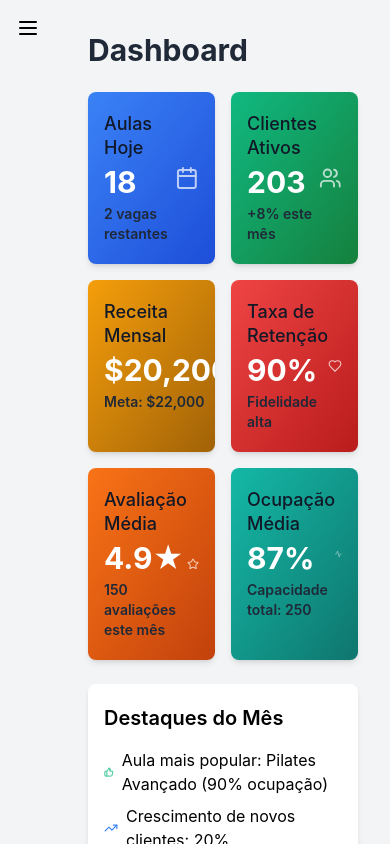
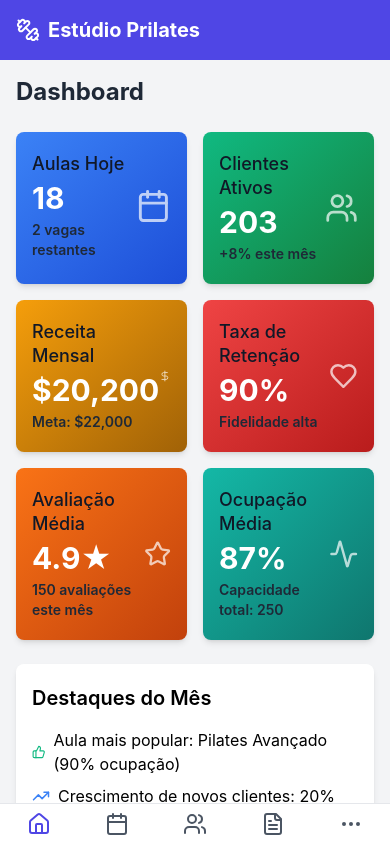
Before and after one commit to TamLeal/pilates-app, a React (Vite) app: page / in a window 390 px wide. Built offline with nearby package versions, Linux system fonts and the light colour scheme.

Commit message:
menu bottom page - test

```diff
--- a/src/App.jsx
+++ b/src/App.jsx
@@ -11,19 +11,20 @@ import {
   DollarSign,
   FileText,
   PlusCircle,
-  Dumbbell, // Ícone de haltere substituto
-  Menu, // Ícone de menu hambúrguer
+  Dumbbell,
+  Home,
+  MoreHorizontal,
 } from 'lucide-react';
 
 const PilatesStudioDashboard = () => {
   const [activeTab, setActiveTab] = useState('dashboard');
-  const [sidebarOpen, setSidebarOpen] = useState(false);
+  const [showMoreOptions, setShowMoreOptions] = useState(false);
 
   const renderContent = () => {
     switch (activeTab) {
       case 'dashboard':
         return <Dashboard />;
-      case 'agendamento': // A lógica interna ainda usa "agendamento"
+      case 'agendamento':
         return <Agendamento />;
       case 'clientes':
         return <Clientes />;
@@ -40,28 +41,20 @@ const PilatesStudioDashboard = () => {
 
   const handleNavButtonClick = (tab) => {
     setActiveTab(tab);
-    setSidebarOpen(false); // Fecha a sidebar após a seleção
+    setShowMoreOptions(false);
   };
 
   return (
     <div className="flex h-screen bg-gray-100">
-      {/* Menu de Hambúrguer */}
-      <div className="md:hidden p-4">
-        <Menu size={24} onClick={() => setSidebarOpen(!sidebarOpen)} />
-      </div>
-
-      <div
-        className={`fixed md:relative z-30 top-0 left-0 h-full w-64 bg-indigo-600 text-white transition-transform transform ${
-          sidebarOpen ? 'translate-x-0' : '-translate-x-full'
-        } md:translate-x-0`}
-      >
+      {/* Sidebar (apenas desktop) */}
+      <div className="hidden md:block fixed md:relative z-30 top-0 left-0 h-full w-64 bg-indigo-600 text-white">
         <div className="p-4 flex items-center">
-          <Dumbbell size={24} className="mr-2" /> {/* Ícone de haltere substituto */}
-          <h1 className="text-2xl font-bold">Estúdio Prilates</h1> {/* Nome atualizado */}
+          <Dumbbell size={24} className="mr-2" />
+          <h1 className="text-2xl font-bold">Estúdio Prilates</h1>
         </div>
         <nav className="mt-8">
           <NavButton
-            icon={<Calendar size={20} />}
+            icon={<Home size={20} />}
             label="Dashboard"
             tab="dashboard"
             activeTab={activeTab}
@@ -69,8 +62,8 @@ const PilatesStudioDashboard = () => {
           />
           <NavButton
             icon={<Calendar size={20} />}
-            label="Agenda" // Nome da aba atualizado
-            tab="agendamento" // A lógica interna ainda usa "agendamento"
+            label="Agenda"
+            tab="agendamento"
             activeTab={activeTab}
             handleClick={handleNavButtonClick}
           />
@@ -106,13 +99,53 @@ const PilatesStudioDashboard = () => {
       </div>
 
       {/* Conteúdo Principal */}
-      <div className="flex-1 overflow-y-auto">
-        <main className="p-8">
-          <h2 className="text-3xl font-bold text-gray-800 mb-6">
+      <div className="flex-1 flex flex-col overflow-hidden">
+        {/* Cabeçalho (apenas mobile) */}
+        <header className="md:hidden bg-indigo-600 text-white p-4 flex items-center">
+          <Dumbbell size={24} className="mr-2" />
+          <h1 className="text-xl font-bold">Estúdio Prilates</h1>
+        </header>
+
+        <main className="flex-1 overflow-y-auto p-4 md:p-8 pb-20 md:pb-8">
+          <h2 className="text-2xl md:text-3xl font-bold text-gray-800 mb-6">
             {activeTab.charAt(0).toUpperCase() + activeTab.slice(1)}
           </h2>
           {renderContent()}
         </main>
+
+        {/* Menu de Navegação Inferior (apenas mobile) */}
+        <nav className="md:hidden fixed bottom-0 left-0 right-0 bg-white border-t border-gray-200">
+          <div className="flex justify-around">
+            <IconButton icon={<Home size={24} />} tab="dashboard" activeTab={activeTab} handleClick={handleNavButtonClick} />
+            <IconButton icon={<Calendar size={24} />} tab="agendamento" activeTab={activeTab} handleClick={handleNavButtonClick} />
+            <IconButton icon={<Users size={24} />} tab="clientes" activeTab={activeTab} handleClick={handleNavButtonClick} />
+            <IconButton icon={<FileText size={24} />} tab="relatorios" activeTab={activeTab} handleClick={handleNavButtonClick} />
+            <div className="relative">
+              <IconButton
+                icon={<MoreHorizontal size={24} />}
+                tab="more"
+                activeTab={activeTab}
+                handleClick={() => setShowMoreOptions(!showMoreOptions)}
+              />
+              {showMoreOptions && (
+                <div className="absolute bottom-full right-0 mb-2 bg-white border border-gray-200 rounded-md shadow-lg">
+                  <button
+                    onClick={() => handleNavButtonClick('pagamentos')}
+                    className="block w-full text-left px-4 py-2 hover:bg-gray-100"
+                  >
+                    Pagamentos
+                  </button>
+                  <button
+                    onClick={() => handleNavButtonClick('cadastro')}
+                    className="block w-full text-left px-4 py-2 hover:bg-gray-100"
+                  >
+                    Cadastro
+                  </button>
+                </div>
+              )}
+            </div>
+          </div>
+        </nav>
       </div>
     </div>
   );
@@ -130,4 +163,13 @@ const NavButton = ({ icon, label, tab, activeTab, handleClick }) => (
   </button>
 );
 
+const IconButton = ({ icon, tab, activeTab, handleClick }) => (
+  <button
+    onClick={() => handleClick(tab)}
+    className={`p-2 ${activeTab === tab ? 'text-indigo-600' : 'text-gray-600'}`}
+  >
+    {icon}
+  </button>
+);
+
 export default PilatesStudioDashboard;
```
